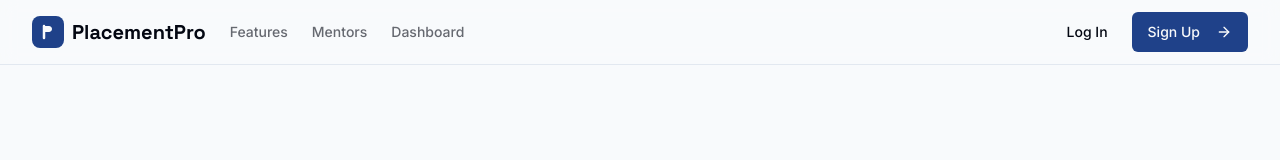
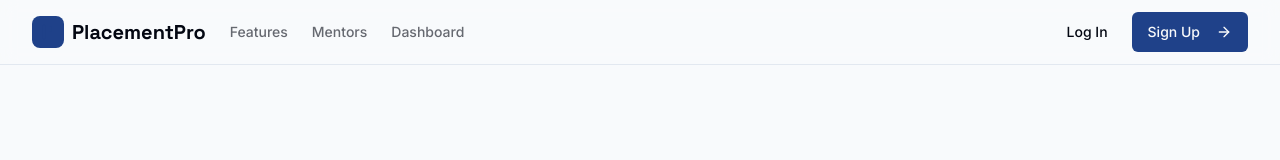
Before and after one commit to RuchitaRGaikwad/placementpro, a Next.js app: page / in a window 1280 px wide. Shown: the top 160 px of the page. Built offline with nearby package versions, Linux system fonts and the light colour scheme; no server answers.

Commit message:
in dashboard that p is invisble in logo

```diff
--- a/src/components/icons/logo.tsx
+++ b/src/components/icons/logo.tsx
@@ -15,11 +15,11 @@ export function Logo({ className, ...props }: SVGProps<SVGSVGElement>) {
       <rect width="32" height="32" rx="8" fill="currentColor" />
       <path
         d="M12 10H17C18.6569 10 20 11.3431 20 13C20 14.6569 18.6569 16 17 16H12V10Z"
-        fill="hsl(var(--background))"
+        fill="hsl(var(--sidebar-primary-foreground, var(--primary-foreground)))"
       />
       <path
         d="M12 10V22"
-        stroke="hsl(var(--background))"
+        stroke="hsl(var(--sidebar-primary-foreground, var(--primary-foreground)))"
         strokeWidth="2.5"
         strokeLinecap="round"
         strokeLinejoin="round"
```
